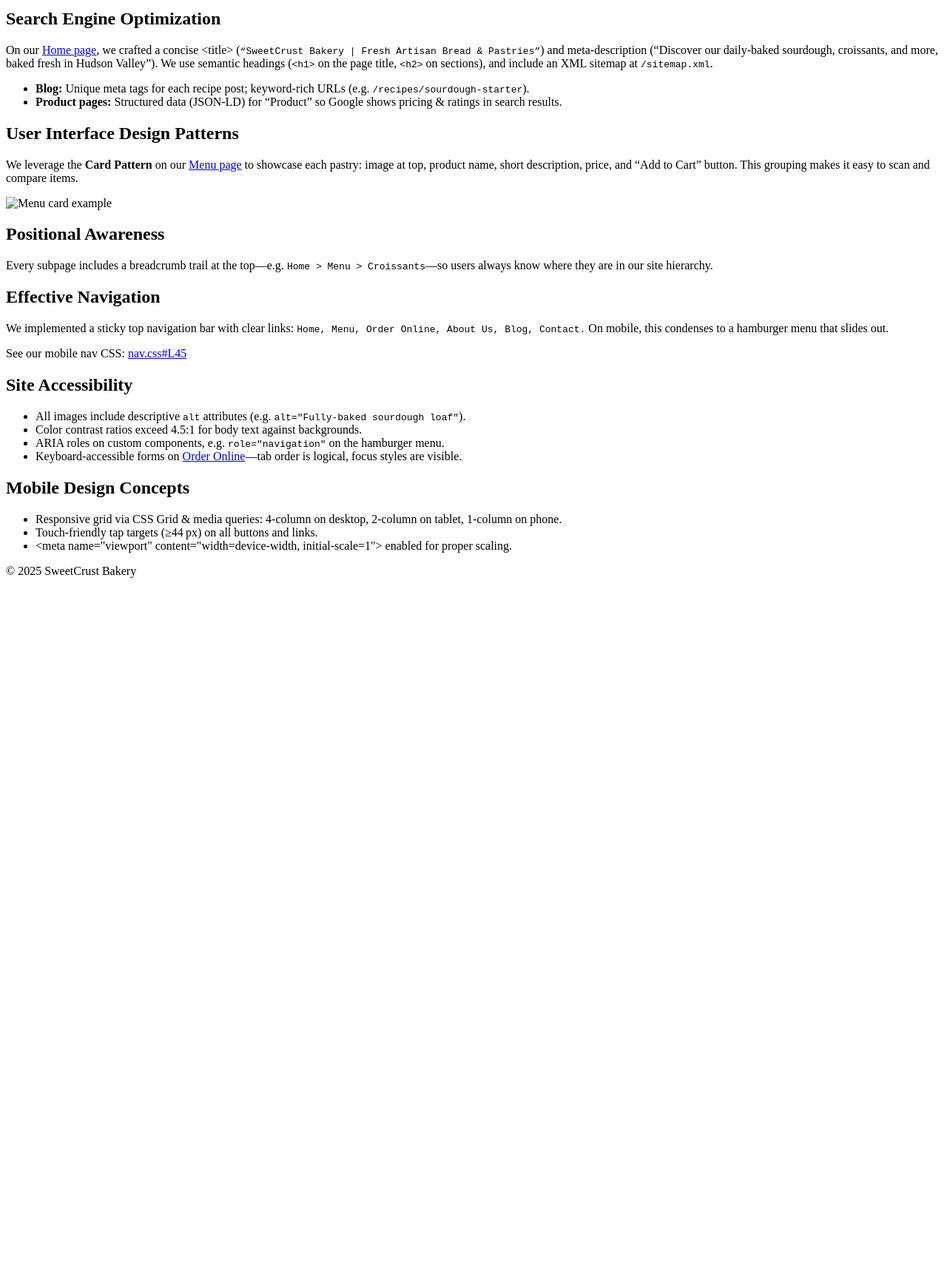
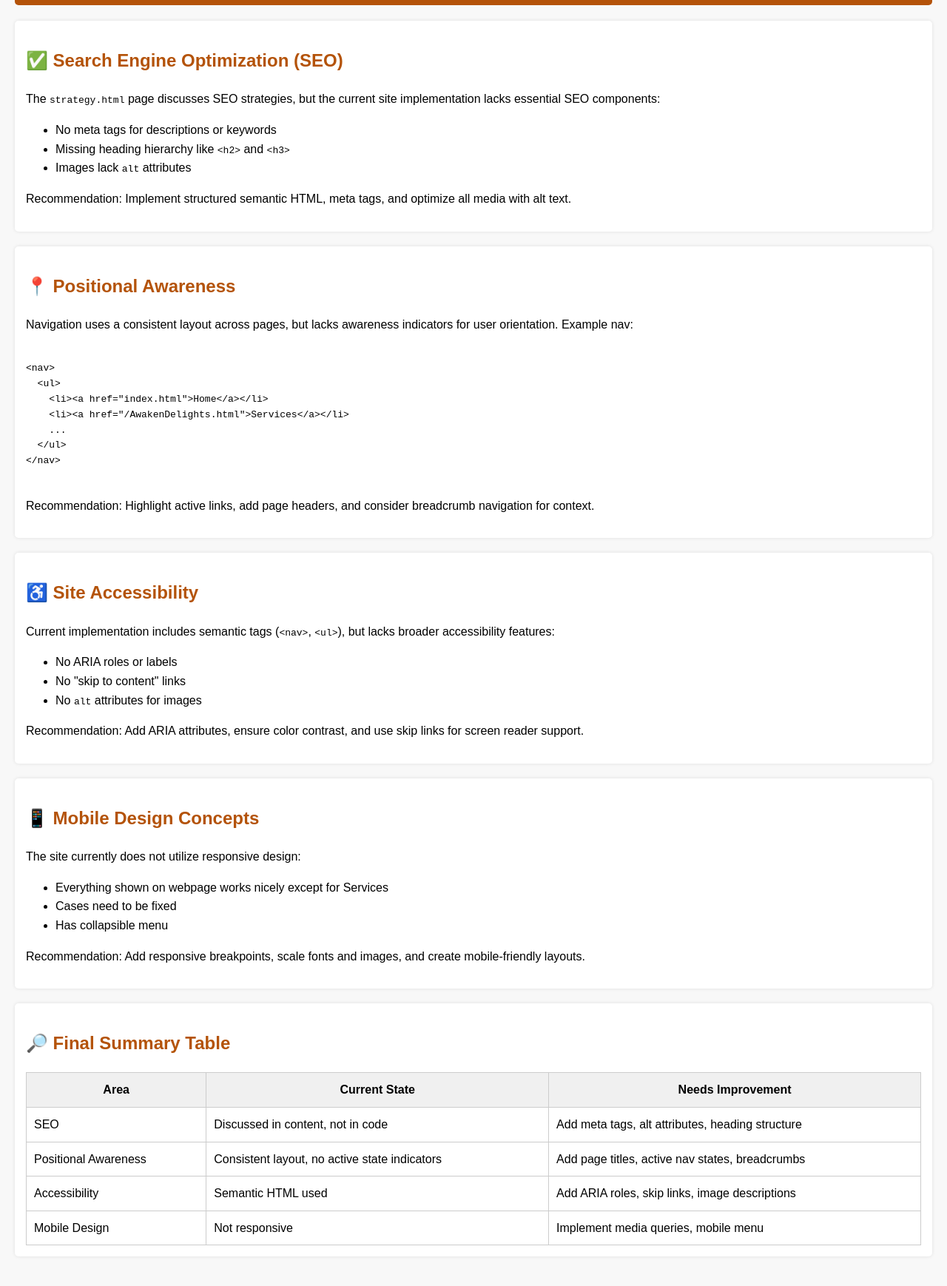
Before and after one commit to KaylaChev/website, a plain HTML site: page Design/designconsiderations.html in a window 1280 px wide. Shown: the part 106-1844 px from the top of the page at 74% size. Before the commit the page ends 903 px from the top, so only its background shows below. Drawn offline with Linux system fonts and the light colour scheme.

Commit message:
Finished the design folders and made changes to html pages

```diff
--- a/Design/designconsiderations.html
+++ b/Design/designconsiderations.html
@@ -1,89 +1,137 @@
 <!DOCTYPE html>
 <html lang="en">
 <head>
-  <meta charset="UTF-8">
-  <meta name="viewport" content="width=device-width,initial-scale=1">
-  <title>Design Considerations – SweetCrust Bakery</title>
-  <meta name="description" content="How SweetCrust Bakery used SEO, design patterns, accessibility, and mobile best practices">
+  <meta charset="UTF-8" />
+  <meta name="viewport" content="width=device-width, initial-scale=1.0" />
+  <title>Site Evaluation Summary</title>
+  <style>
+    body {
+      font-family: Arial, sans-serif;
+      line-height: 1.6;
+      margin: 0;
+      padding: 20px;
+      background: #f8f8f8;
+    }
+    h1 {
+      background: #b45309;
+      color: white;
+      padding: 10px;
+      border-radius: 5px;
+    }
+    section {
+      background: white;
+      padding: 15px;
+      margin-bottom: 20px;
+      border-radius: 5px;
+      box-shadow: 0 0 5px rgba(0,0,0,0.1);
+    }
+    h2 {
+      color: #b45309;
+    }
+    table {
+      width: 100%;
+      border-collapse: collapse;
+      margin-top: 10px;
+    }
+    th, td {
+      padding: 10px;
+      border: 1px solid #ccc;
+    }
+    th {
+      background: #f0f0f0;
+    }
+  </style>
 </head>
 <body>
-  <header>
-    <h1>Design Considerations</h1>
-    <p>Overview of UX & technical principles applied at SweetCrust Bakery</p>
-  </header>
 
-  <!-- Search Engine Optimization (Ch 9) -->
-  <section id="seo">
-    <h2>Search Engine Optimization</h2>
+  <h1>Site Evaluation Summary</h1>
+
+  <section>
+    <h2>✅ Search Engine Optimization (SEO)</h2>
     <p>
-      On our <a href="index.html">Home page</a>, we crafted a concise &lt;title&gt;
-      (<code>“SweetCrust Bakery | Fresh Artisan Bread & Pastries”</code>) and meta‑description
-      (“Discover our daily‑baked sourdough, croissants, and more, baked fresh in Hudson Valley”).
-      We use semantic headings (<code>&lt;h1&gt;</code> on the page title, <code>&lt;h2&gt;</code> on sections),
-      and include an XML sitemap at <code>/sitemap.xml</code>.
+      The <code>strategy.html</code> page discusses SEO strategies, but the current site implementation lacks essential SEO components:
     </p>
     <ul>
-      <li><strong>Blog:</strong> Unique meta tags for each recipe post; keyword‑rich URLs (e.g. <code>/recipes/sourdough-starter</code>).</li>
-      <li><strong>Product pages:</strong> Structured data (JSON‑LD) for “Product” so Google shows pricing & ratings in search results.</li>
+      <li>No meta tags for descriptions or keywords</li>
+      <li>Missing heading hierarchy like <code>&lt;h2&gt;</code> and <code>&lt;h3&gt;</code></li>
+      <li>Images lack <code>alt</code> attributes</li>
     </ul>
+    <p>Recommendation: Implement structured semantic HTML, meta tags, and optimize all media with alt text.</p>
   </section>
 
-  <!-- User Interface Design Patterns (Ch 8) -->
-  <section id="patterns">
-    <h2>User Interface Design Patterns</h2>
+  <section>
+    <h2>📍 Positional Awareness</h2>
     <p>
-      We leverage the <strong>Card Pattern</strong> on our <a href="menu.html">Menu page</a>
-      to showcase each pastry: image at top, product name, short description, price, and “Add to Cart” button.
-      This grouping makes it easy to scan and compare items.
+      Navigation uses a consistent layout across pages, but lacks awareness indicators for user orientation. Example nav:
     </p>
-    <img src="assets/images/menu-card-example.png" alt="Menu card example">
+    <pre><code>
+&lt;nav&gt;
+  &lt;ul&gt;
+    &lt;li&gt;&lt;a href="index.html"&gt;Home&lt;/a&gt;&lt;/li&gt;
+    &lt;li&gt;&lt;a href="/AwakenDelights.html"&gt;Services&lt;/a&gt;&lt;/li&gt;
+    ...
+  &lt;/ul&gt;
+&lt;/nav&gt;
+    </code></pre>
+    <p>Recommendation: Highlight active links, add page headers, and consider breadcrumb navigation for context.</p>
   </section>
 
-  <!-- Positional Awareness (Ch 7) -->
-  <section id="positional-awareness">
-    <h2>Positional Awareness</h2>
-    <p>
-      Every subpage includes a breadcrumb trail at the top—e.g.
-      <code>Home &gt; Menu &gt; Croissants</code>—so users always know where they are in our site hierarchy.
-    </p>
+  <section>
+    <h2>♿ Site Accessibility</h2>
+    <p>Current implementation includes semantic tags (<code>&lt;nav&gt;</code>, <code>&lt;ul&gt;</code>), but lacks broader accessibility features:</p>
+    <ul>
+      <li>No ARIA roles or labels</li>
+      <li>No "skip to content" links</li>
+      <li>No <code>alt</code> attributes for images</li>
+    </ul>
+    <p>Recommendation: Add ARIA attributes, ensure color contrast, and use skip links for screen reader support.</p>
   </section>
 
-  <!-- Effective Navigation (Ch 7) -->
-  <section id="navigation">
-    <h2>Effective Navigation</h2>
-    <p>
-      We implemented a sticky top navigation bar with clear links:
-      <code>Home, Menu, Order Online, About Us, Blog, Contact.</code>
-      On mobile, this condenses to a hamburger menu that slides out.
-    </p>
-    <p>See our mobile nav CSS:
-      <a href="https://github.com/You/SweetCrust/blob/main/css/nav.css#L45">nav.css#L45</a>
-    </p>
+  <section>
+    <h2>📱 Mobile Design Concepts</h2>
+    <p>The site currently does not utilize responsive design:</p>
+    <ul>
+      <li>Everything shown on webpage works nicely except for Services</li>
+      <li>Cases need to be fixed</li>
+      <li>Has collapsible menu</li>
+    </ul>
+    <p>Recommendation: Add responsive breakpoints, scale fonts and images, and create mobile-friendly layouts.</p>
   </section>
 
-  <!-- Site Accessibility (Ch 3) -->
-  <section id="accessibility">
-    <h2>Site Accessibility</h2>
-    <ul>
-      <li>All images include descriptive <code>alt</code> attributes (e.g. <code>alt="Fully‑baked sourdough loaf"</code>).</li>
-      <li>Color contrast ratios exceed 4.5:1 for body text against backgrounds.</li>
-      <li>ARIA roles on custom components, e.g. <code>role="navigation"</code> on the hamburger menu.</li>
-      <li>Keyboard‑accessible forms on <a href="order.html">Order Online</a>—tab order is logical, focus styles are visible.</li>
-    </ul>
+  <section>
+    <h2>🔎 Final Summary Table</h2>
+    <table>
+      <thead>
+        <tr>
+          <th>Area</th>
+          <th>Current State</th>
+          <th>Needs Improvement</th>
+        </tr>
+      </thead>
+      <tbody>
+        <tr>
+          <td>SEO</td>
+          <td>Discussed in content, not in code</td>
+          <td>Add meta tags, alt attributes, heading structure</td>
+        </tr>
+        <tr>
+          <td>Positional Awareness</td>
+          <td>Consistent layout, no active state indicators</td>
+          <td>Add page titles, active nav states, breadcrumbs</td>
+        </tr>
+        <tr>
+          <td>Accessibility</td>
+          <td>Semantic HTML used</td>
+          <td>Add ARIA roles, skip links, image descriptions</td>
+        </tr>
+        <tr>
+          <td>Mobile Design</td>
+          <td>Not responsive</td>
+          <td>Implement media queries, mobile menu</td>
+        </tr>
+      </tbody>
+    </table>
   </section>
 
-  <!-- Mobile Design Concepts -->
-  <section id="mobile">
-    <h2>Mobile Design Concepts</h2>
-    <ul>
-      <li>Responsive grid via CSS Grid &amp; media queries: 4‑column on desktop, 2‑column on tablet, 1‑column on phone.</li>
-      <li>Touch‑friendly tap targets (≥44 px) on all buttons and links.</li>
-      <li>&lt;meta name="viewport" content="width=device-width, initial-scale=1"&gt; enabled for proper scaling.</li>
-    </ul>
-  </section>
-
-  <footer>
-    <p>&copy; 2025 SweetCrust Bakery</p>
-  </footer>
 </body>
 </html>
```
Also changed, not shown: Design/asset_inventory.html (+58 -17 lines), 1 other file.
